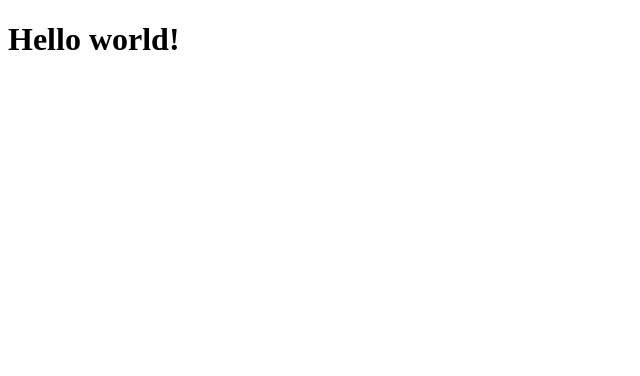
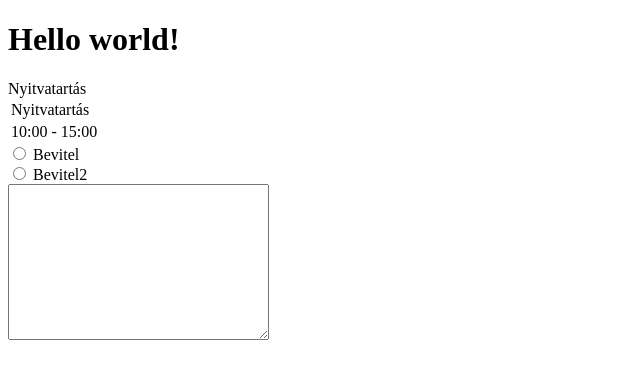
Before and after one commit to femil3/testrepo, a plain HTML site: page index.html in a window 1280 px wide. Shown: the whole page, without its empty margins (0-640 px from the left). Drawn offline with Linux system fonts and the light colour scheme.

Commit message:
Index has been changed.

```diff
--- a/index.html
+++ b/index.html
@@ -7,5 +7,29 @@
 </head>
 <body>
     <h1>Hello world!</h1>
+    <thead>
+        Nyitvatartás
+    </thead>
+    <table>
+        <tr>
+            <td>Nyitvatartás</td>
+        </tr>
+        <tr>
+            <td>10:00 - 15:00</td>
+        </tr>
+    </table>
+    <form action="" >
+        <div class="form-group">
+            <input class="form-control" type="radio" name="extra" id="Bevitel">
+            <label for="Bevitel">Bevitel</label><br>
+            <input class="form-control" type="radio" name="extra" id="Bevitel2">
+            <label for="Bevitel2">Bevitel2</label>
+        </div>
+        <div class="form-group">
+            <textarea class="form-control" name="comment" id="comment" cols="30" rows="10"></textarea>
+
+        </div>
+    </form>
+
 </body>
 </html>
```
